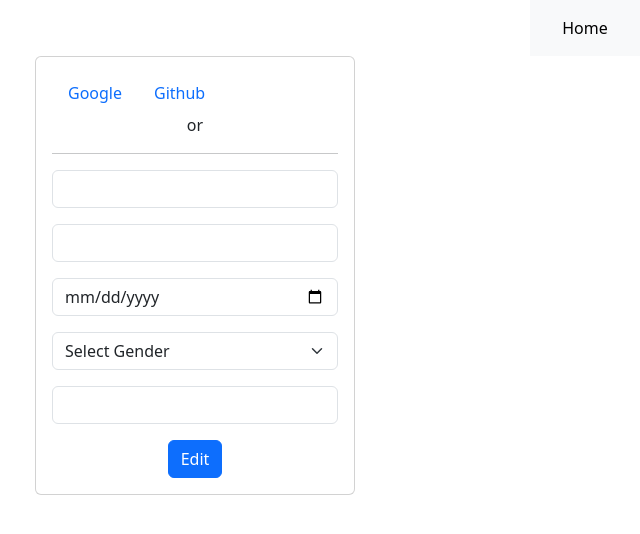
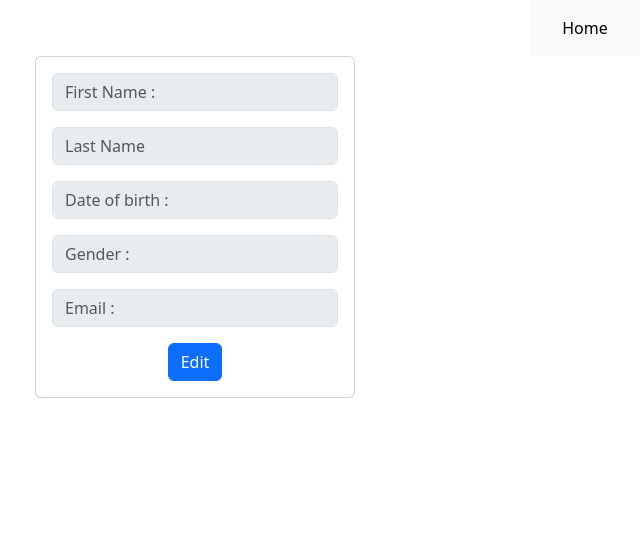
Before and after one commit to Ajit-Maurya/User-Authentication-Backend, a Django app: template authap/templates/home.html in a window 1280 px wide. Shown: the top 534 px of the page, without its empty margins (47-687 px from the left). Run offline with Django 4.2, Linux system fonts and the light colour scheme; the template is opened without the code that fills it, so the values that code supplies are empty.

Commit message:
updated login logic to ridirect user to home page

```diff
--- /dev/null
+++ b/authap/home.py
@@ -0,0 +1,2 @@
+def home_page(request):
+    return 0
--- a/authap/misc.py
+++ b/authap/misc.py
@@ -3,15 +3,15 @@ from urllib.parse import urlencode,urlparse,urlunparse
 import secrets,string
 from datetime import datetime
 
-def create_response(token):
-    base_url = "https://127.0.0.1:8000/verify"
+def create_url(token,base_url):
     encode_token = urlencode({'token':token})
     parse_url = urlparse(base_url)
     final_url = urlunparse(parse_url._replace(query=encode_token))
     return final_url
 
 def mail(token):
-    message = create_response(token)
+    base_url = "https://127.0.0.1:8000/verify"
+    message = create_url(token,base_url)
     send_mail(
         'Account Verification',
         message,
--- a/authap/templates/home.html
+++ b/authap/templates/home.html
@@ -28,40 +28,26 @@
 {% block landingPage %}
 <div class="card" style="width: 20rem;">
   <div class="card-body">
-    <ul class="nav">
-      <li class="nav-item">
-        <a class="nav-link active" aria-current="page" href="#">Google</a>
-      </li>
-      <li class="nav-item">
-        <a class="nav-link" href="https://github.com/login/oauth/authorize">Github</a>
-      </li>
-    </ul>
-    <p>or</p>
-    <hr>
+
     <form method="post" action="{% url 'edit' %}">
       {% csrf_token %}
       <div class="mb-3">
         <!-- <label for="first_name" class="form-label">First Name</label> -->
-        <input type="name" class="form-control" id="first_name" name="first_name" placeholder="{{ first_name }}" required>
+        <input type="name" class="form-control" id="first_name" name="first_name" placeholder="First Name : {{ first_name }}" disabled>
       </div>
       <div class="mb-3">
         <!-- <label for="last_name" class="form-label">Last Name</label> -->
-        <input type="name" class="form-control" id="last_name" name="last_name" placeholder="{{ last_name }}" required>
+        <input type="name" class="form-control" id="last_name" name="last_name" placeholder="Last Name {{ last_name }}" disabled>
       </div>
       <div class="mb-3">
         <!-- <label for="dob" class="form-label">Date of Birth</label> -->
-        <input type="date" class="form-control" id="dob" name="dob" placeholder="{{ dob }}" required>
+        <input type="text" class="form-control" id="text" name="dob" placeholder="Date of birth : {{ dob }}" disabled>
       </div>
       <div class="mb-3">
-      <select class="form-select" aria-label="{{ gender }}" name="gender" required>
-        <option selected>Select Gender</option>
-        <option value="1">Female</option>
-        <option value="2">Male</option>
-        <option value="3">Other</option>
-      </select>
+        <input type="text" class="form-control" id="text" name="gender" placeholder="Gender : {{ gender }}" disabled>
       </div>
       <div class="mb-3">
-        <input type="email" class="form-control" id="email" aria-describedby="emailHelp" name="email" placeholder="{{ email }}" required>
+        <input type="email" class="form-control" id="email" aria-describedby="emailHelp" name="email" placeholder="Email : {{ email }}" disabled>
       </div>
       <input type="hidden" name="token" value="{{ token }}">
       <button type="submit" class="btn btn-primary">Edit</button>
--- a/authap/urls.py
+++ b/authap/urls.py
@@ -1,5 +1,6 @@
 from django.urls import path
 from . import views,signup,verify,edit
+from . import home
 
 urlpatterns = [
     path('',views.home),
@@ -8,4 +9,5 @@ urlpatterns = [
     # path('externalProvider',views.externalProvider,name='externalProvider')
     path('verify',verify.verify,name='verify'),
     path('edit',edit.edit,name='edit'),
+    path('home',home.home_page,name='home_page')
 ]
```
Also changed, not shown: authap/views.py (+5 -12 lines).
